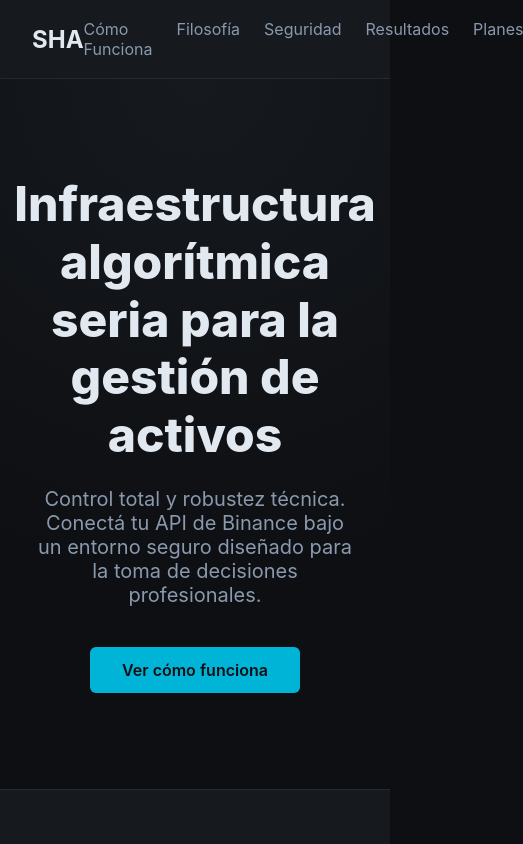
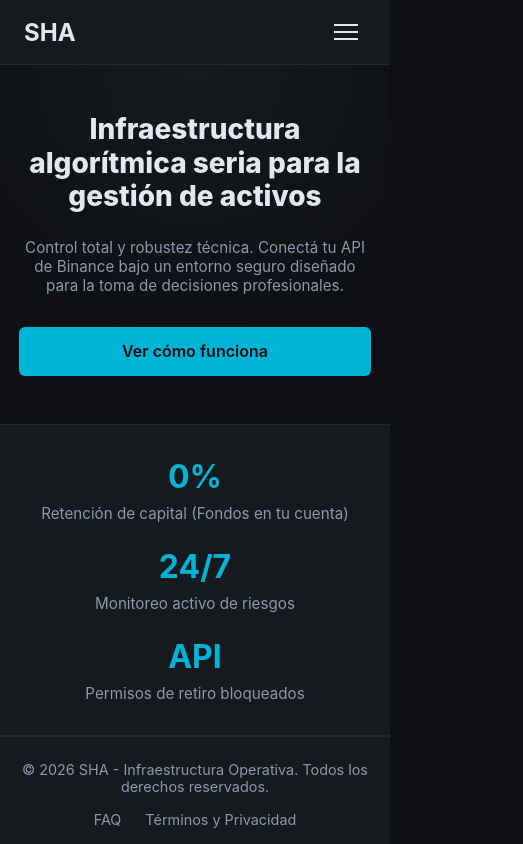
Before and after one commit to jorge-alo/sha, a Next.js app: page / in a window 390 px wide. Shown: the top 844 px of the page, 523 px wide, since content can reach past the window. Built offline with nearby package versions, Linux system fonts and the light colour scheme.

Commit message:
arreglando estilos para mobile

```diff
--- a/app/globals.css
+++ b/app/globals.css
@@ -17,6 +17,7 @@
 
 html, body {
   height: 100%;
+   overflow-x: hidden;
   background-color: var(--color-bg);
   color: var(--color-text);
   /* Usamos Inter como tipografía base del sistema */
--- a/app/page.module.css
+++ b/app/page.module.css
@@ -1,17 +1,17 @@
+/* page.module.css (Home) */
 .container {
   display: flex;
   flex-direction: column;
   width: 100%;
 }
 
-/* 1. HERO SECTION */
 .hero {
   display: flex;
   flex-direction: column;
   align-items: center;
   text-align: center;
-  padding: 6rem 2rem; /* Mucho aire arriba y abajo */
-  background: radial-gradient(circle at top, #16191e 0%, #0d0f12 70%); /* Un sutil brillo de fondo */
+  padding: 6rem 2rem;
+  background: radial-gradient(circle at top, #16191e 0%, #0d0f12 70%);
 }
 
 .title {
@@ -37,7 +37,7 @@
 
 .primaryButton {
   background-color: var(--color-accent);
-  color: #0d0f12; /* Texto oscuro para que contraste con el Teal */
+  color: #0d0f12;
   padding: 0.8rem 2rem;
   border-radius: 6px;
   font-weight: 600;
@@ -50,7 +50,6 @@
   filter: brightness(1.1);
 }
 
-/* 2. FRANJA DE CONFIANZA */
 .trustBadge {
   background-color: var(--color-surface);
   border-top: 1px solid var(--border-color);
@@ -77,3 +76,57 @@
   color: var(--color-text-muted);
   font-size: 0.95rem;
 }
+
+/* ---- TABLET ---- */
+@media (max-width: 768px) {
+  .hero {
+    padding: 4rem 1.5rem;
+  }
+
+  .title {
+    font-size: 2.2rem;
+  }
+
+  .subtitle {
+    font-size: 1.05rem;
+  }
+}
+
+/* ---- MOBILE ---- */
+@media (max-width: 480px) {
+  .hero {
+    padding: 3rem 1.2rem;
+  }
+
+  .title {
+    font-size: 1.75rem;
+  }
+
+  .subtitle {
+    font-size: 0.95rem;
+    margin-bottom: 2rem;
+  }
+
+  .primaryButton {
+    width: 100%;
+    text-align: center;
+    padding: 0.9rem 1.5rem;
+  }
+
+  .actions {
+    width: 100%;
+  }
+
+  .trustBadge {
+    padding: 2rem 1.2rem;
+  }
+
+  .grid {
+    grid-template-columns: 1fr;
+    gap: 1.5rem;
+  }
+
+  .statItem h3 {
+    font-size: 2rem;
+  }
+}
--- a/app/resultados/page.module.css
+++ b/app/resultados/page.module.css
@@ -1,5 +1,8 @@
+/* page.module.css (Resultados) */
 .container {
   max-width: 1000px;
+   width: 100%;
+  min-width: 0;
   margin: 0 auto;
   padding: 5rem 2rem;
 }
@@ -22,7 +25,6 @@
   margin: 0 auto;
 }
 
-/* Tarjetas de Métricas de Resumen */
 .metricsGrid {
   display: grid;
   grid-template-columns: repeat(auto-fit, minmax(200px, 1fr));
@@ -56,10 +58,11 @@
   letter-spacing: 0.05em;
 }
 
-/* Tabla de Auditoría */
 .tableContainer {
   width: 100%;
-  overflow-x: auto; /* Permite scroll si la pantalla es muy chica */
+  min-width: 0;
+  overflow-x: auto;
+  -webkit-overflow-scrolling: touch;
   background-color: var(--color-surface);
   border: 1px solid var(--border-color);
   border-radius: 6px;
@@ -67,9 +70,10 @@
 
 .cryptoTable {
   width: 100%;
+  min-width: 600px; /* fuerza el scroll horizontal en vez de aplastar columnas */
   border-collapse: collapse;
   text-align: left;
-  font-family: monospace; /* Fuente de código para aspecto técnico */
+  font-family: monospace;
   font-size: 0.9rem;
 }
 
@@ -79,15 +83,65 @@
   padding: 1rem;
   font-weight: 600;
   border-bottom: 1px solid var(--border-color);
+  white-space: nowrap;
 }
 
 .cryptoTable td {
   padding: 1rem;
   color: var(--color-text-muted);
   border-bottom: 1px solid rgba(255, 255, 255, 0.02);
+  white-space: nowrap;
 }
 
 .statusFill {
   color: #00ffcc;
   font-weight: bold;
 }
+
+/* ---- TABLET ---- */
+@media (max-width: 768px) {
+  .container {
+    padding: 3rem 1.5rem;
+  }
+
+  .title {
+    font-size: 2rem;
+  }
+
+  .subtitle {
+    font-size: 1rem;
+  }
+}
+
+/* ---- MOBILE ---- */
+@media (max-width: 480px) {
+  .container {
+    padding: 2.5rem 1.2rem;
+  }
+
+  .title {
+    font-size: 1.6rem;
+  }
+
+  .metricsGrid {
+    grid-template-columns: repeat(2, 1fr);
+    gap: 1rem;
+  }
+
+  .metricValue {
+    font-size: 1.5rem;
+  }
+
+  .metricCard {
+    padding: 1rem;
+  }
+
+  .cryptoTable {
+    font-size: 0.8rem;
+  }
+
+  .cryptoTable th,
+  .cryptoTable td {
+    padding: 0.75rem;
+  }
+}
--- a/components/layout/Footer.module.css
+++ b/components/layout/Footer.module.css
@@ -1,11 +1,14 @@
+/* Footer.module.css */
 .footer {
   display: flex;
-  justify-content: space-between; /* Separa el texto de los links */
+  justify-content: space-between;
   align-items: center;
   padding: 1.5rem 2rem;
   background-color: var(--color-surface);
   border-top: 1px solid var(--border-color);
   margin-top: auto;
+  flex-wrap: wrap;
+  gap: 1rem;
 }
 
 .copyright p {
@@ -26,5 +29,13 @@
 }
 
 .legalLinks a:hover {
-  color: var(--color-accent); /* Brilla en Teal al pasar el mouse */
+  color: var(--color-accent);
 }
+
+@media (max-width: 600px) {
+  .footer {
+    flex-direction: column;
+    text-align: center;
+    padding: 1.5rem 1.2rem;
+  }
+}
--- a/components/layout/Navbar.module.css
+++ b/components/layout/Navbar.module.css
@@ -1,10 +1,12 @@
+/* Navbar.module.css */
 .navbar {
   display: flex;
   justify-content: space-between;
   align-items: center;
   padding: 1.2rem 2rem;
-  background-color: var(--color-surface); /* <-- Color de la guía */
-  border-bottom: 1px solid var(--border-color); /* <-- Borde de la guía */
+  background-color: var(--color-surface);
+  border-bottom: 1px solid var(--border-color);
+  position: relative;
 }
 
 .logo a {
@@ -29,5 +31,53 @@
 }
 
 .links a:hover {
-  color: var(--color-accent); /* <-- Resalta con el Teal al pasar el mouse */
+  color: var(--color-accent);
 }
+
+/* Botón hamburguesa: oculto en desktop */
+.menuToggle {
+  display: none;
+  flex-direction: column;
+  justify-content: center;
+  gap: 5px;
+  background: none;
+  border: none;
+  cursor: pointer;
+  padding: 0.5rem;
+  z-index: 20;
+}
+
+.bar {
+  width: 24px;
+  height: 2px;
+  background-color: var(--color-text);
+  transition: transform 0.2s, opacity 0.2s;
+}
+
+/* ---- MOBILE ---- */
+@media (max-width: 768px) {
+  .navbar {
+    padding: 1rem 1.5rem;
+  }
+
+  .menuToggle {
+    display: flex;
+  }
+
+  .links {
+    display: none;
+    flex-direction: column;
+    position: absolute;
+    top: 100%;
+    left: 0;
+    right: 0;
+    background-color: var(--color-surface);
+    border-bottom: 1px solid var(--border-color);
+    padding: 1rem 1.5rem 1.5rem;
+    gap: 1rem;
+  }
+
+  .linksOpen {
+    display: flex;
+  }
+}
--- a/components/layout/Navbar.tsx
+++ b/components/layout/Navbar.tsx
@@ -1,18 +1,38 @@
-import Link from 'next/link';
-import styles from './Navbar.module.css';
+// components/layout/Navbar.tsx
+"use client";
+
+import { useState } from "react";
+import Link from "next/link";
+import styles from "./Navbar.module.css";
 
 export default function Navbar() {
+  const [isOpen, setIsOpen] = useState(false);
+
+  const closeMenu = () => setIsOpen(false);
+
   return (
     <nav className={styles.navbar}>
       <div className={styles.logo}>
-        <Link href="/">SHA</Link>
+        <Link href="/" onClick={closeMenu}>SHA</Link>
       </div>
-      <ul className={styles.links}>
-        <li><Link href="/como-funciona">Cómo Funciona</Link></li>
-        <li><Link href="/sobre-sha">Filosofía</Link></li>
-        <li><Link href="/seguridad">Seguridad</Link></li>
-        <li><Link href="/resultados">Resultados</Link></li>
-        <li><Link href="/planes">Planes</Link></li>
+
+      <button
+        className={styles.menuToggle}
+        onClick={() => setIsOpen(!isOpen)}
+        aria-label="Abrir menú"
+        aria-expanded={isOpen}
+      >
+        <span className={styles.bar}></span>
+        <span className={styles.bar}></span>
+        <span className={styles.bar}></span>
+      </button>
+
+      <ul className={`${styles.links} ${isOpen ? styles.linksOpen : ""}`}>
+        <li><Link href="/como-funciona" onClick={closeMenu}>Cómo Funciona</Link></li>
+        <li><Link href="/sobre-sha" onClick={closeMenu}>Filosofía</Link></li>
+        <li><Link href="/seguridad" onClick={closeMenu}>Seguridad</Link></li>
+        <li><Link href="/resultados" onClick={closeMenu}>Resultados</Link></li>
+        <li><Link href="/planes" onClick={closeMenu}>Planes</Link></li>
       </ul>
     </nav>
   );
```
